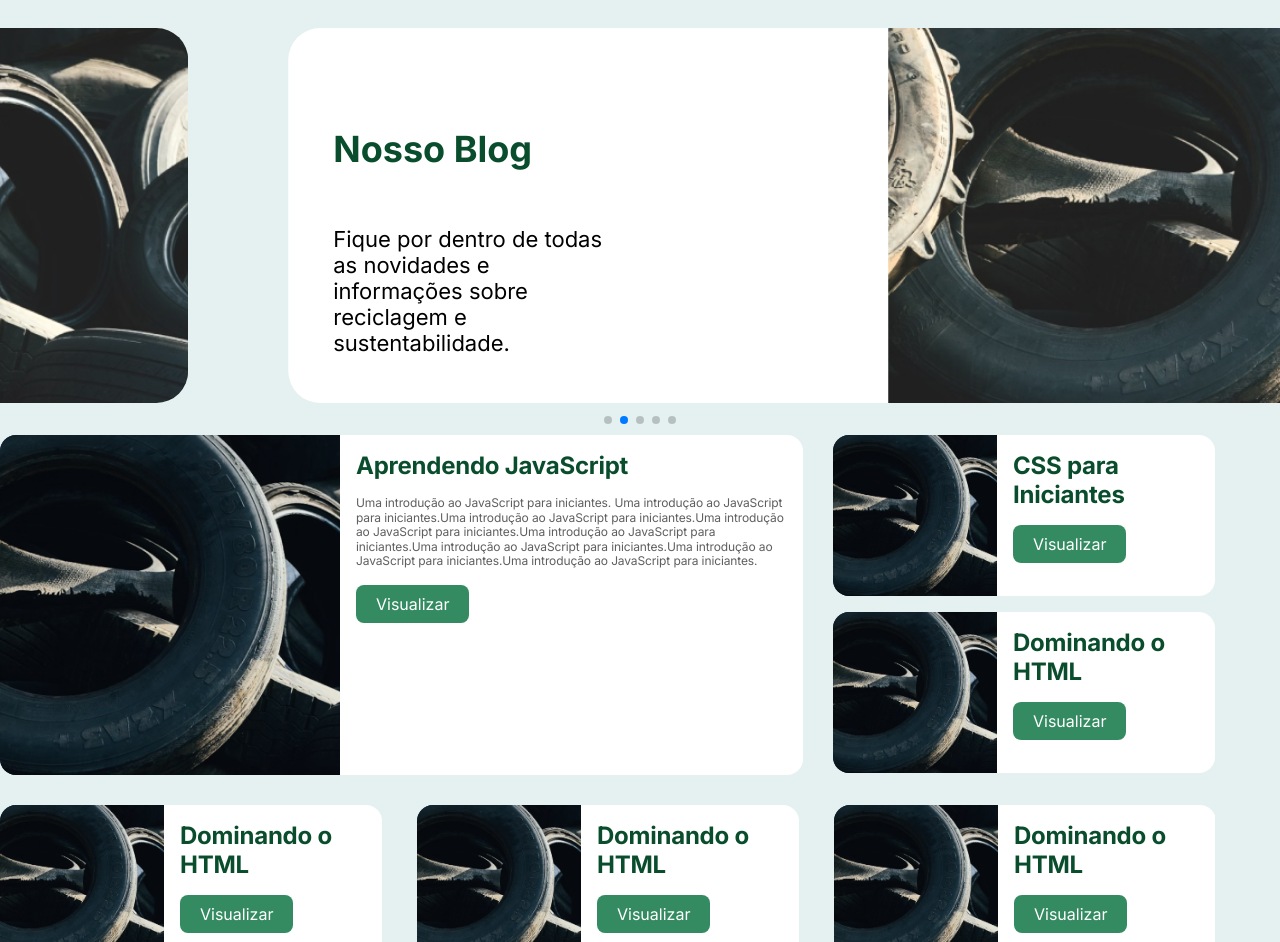
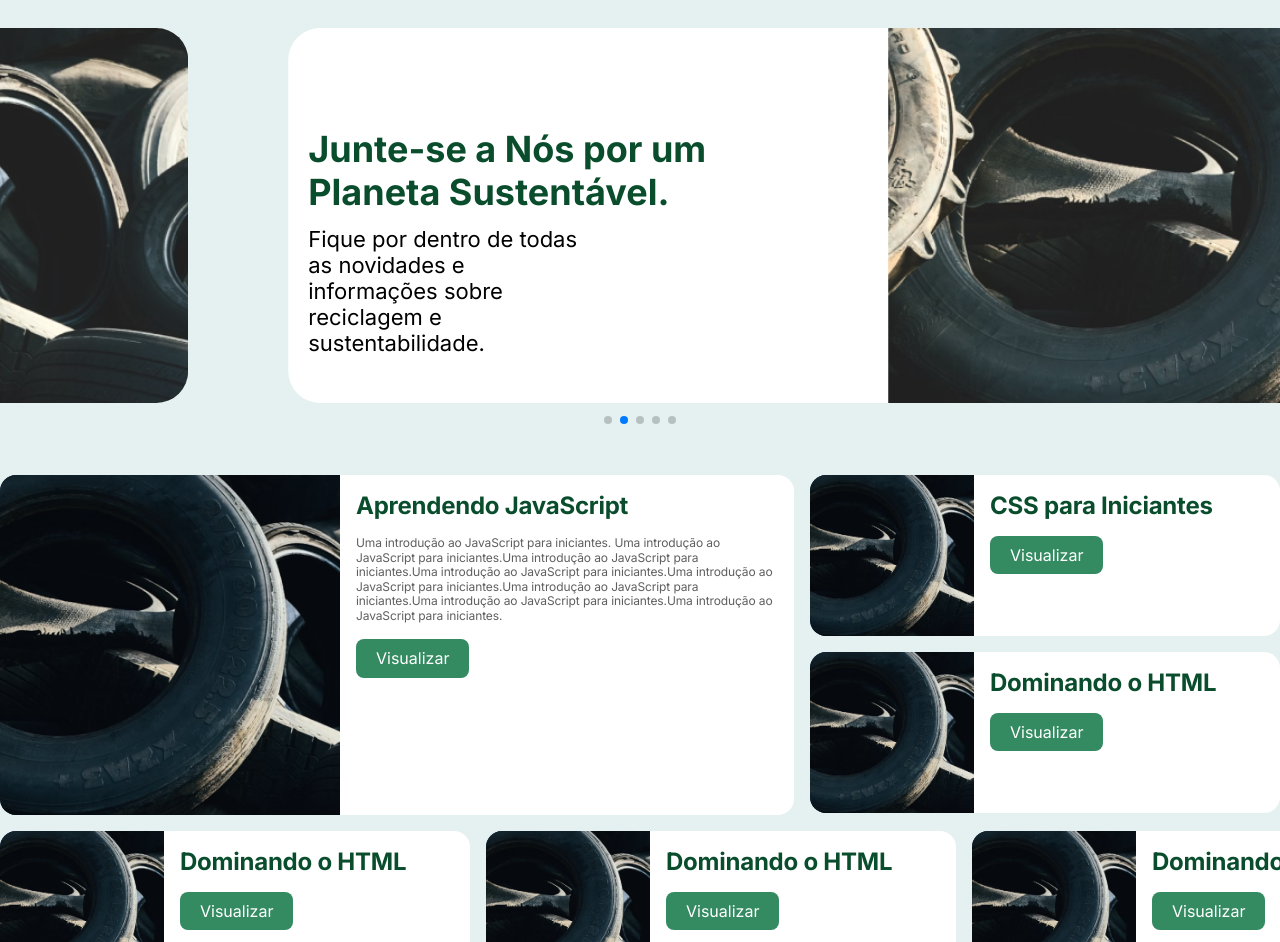
Before and after one commit to Connect-Eco/connecteco, a Next.js app: page /blog in a window 1280 px wide. Shown: the part 50-992 px from the top of the page. Built offline with nearby package versions, Linux system fonts and the light colour scheme.

Commit message:
add correcoes no css da pagina blog e correcos no banner css e banner info

```diff
--- a/src/components/banner/banner.css
+++ b/src/components/banner/banner.css
@@ -104,7 +104,7 @@ margin: 0;
 
   .banner__texts {
     width: 480px;
-   margin: auto;
+   margin: 0;
     }
 
   .banner__texts_title {
--- a/src/components/postBlog/postBlog.css
+++ b/src/components/postBlog/postBlog.css
@@ -3,7 +3,7 @@
   flex-direction: column;
   gap: 30px;
   overflow: hidden;
-  max-width: 1215px;
+  max-width: 1440px;
 }
 .post {
   background-color: #fff;
@@ -113,7 +113,7 @@
   .post--small {
     display: flex;
     flex-direction: row;
-    width: 50%;
+    width: 360px;
     height: 161px;
   }
   .post--large .post__image {
@@ -124,8 +124,9 @@
   }
   .port__item_second {
     display: flex;
+    width: 100%;
     flex-direction: row;
-    gap: 16px;
+    gap: 30px;
   }
   .post__item {
     display: flex;
@@ -138,44 +139,46 @@
 }
 /*width: 360px;*/
 @media screen and (min-width: 1200px) {
-  .post{
-    margin: 0 auto;
+  .posts{
+    width: 100%;
+    gap: 16px;
+    margin: 40px 0 30px 0 ;
   }
   .post__item_fist {
     display: flex;
     flex-wrap: nowrap;
-    max-width: 1215px;
+    column-gap: 0;
   }
   .post--large {
-    width: 825px;
+    width: 970px;
     height: 340px;
-    gap: 0px;
     border-radius: 16px;
-    opacity: 0px;
   }
   .post--small {
-    width: 382px;
+    width: 470px;
   }
   .port__item_second {
     display: flex;
     flex-direction: column;
+    width: 470px;
+    gap: 16px;
   }
   .port__item_second .post--small{
-    width: 382px;
+    width: 470px;
   }
   .post__item {
     width: 100%;
     justify-content: space-between;
-    column-gap: 30px;
+    column-gap: 16px;
     row-gap: 16px;
   }
   .post__item_donw {
     display: grid;
-    column-gap: 35px;
+    column-gap: 16px;
     justify-content: space-between;
     grid-template-columns: repeat(3, 1fr);
   }
   .post__item_donw .post--small {
-    width: 382px;
+    width: 470px;
   }
 }
--- a/src/constants/bannerInfo.js
+++ b/src/constants/bannerInfo.js
@@ -14,7 +14,7 @@ const bannerInfo = [
     className: "banner__image_object-contain",
   },
   {
-    title: "Nosso Blog",
+    title: "Junte-se a Nós por um Planeta Sustentável.",
     description: "Fique por dentro de todas as novidades e informações sobre reciclagem e sustentabilidade.",
     id: gerarIdUnico(),
     src: "/BannerOne.png",
@@ -24,7 +24,7 @@ const bannerInfo = [
     className: "banner__image_object-contain",
   },
   {
-    title: "Faça parte",
+    title: "Faça parte de um futuro mais verde.",
     description: "Preencha o formulário abaixo e tenha seu ponto de coleta em destaque.",
     id: gerarIdUnico(),
     src: "/id 4.jpg",
```
